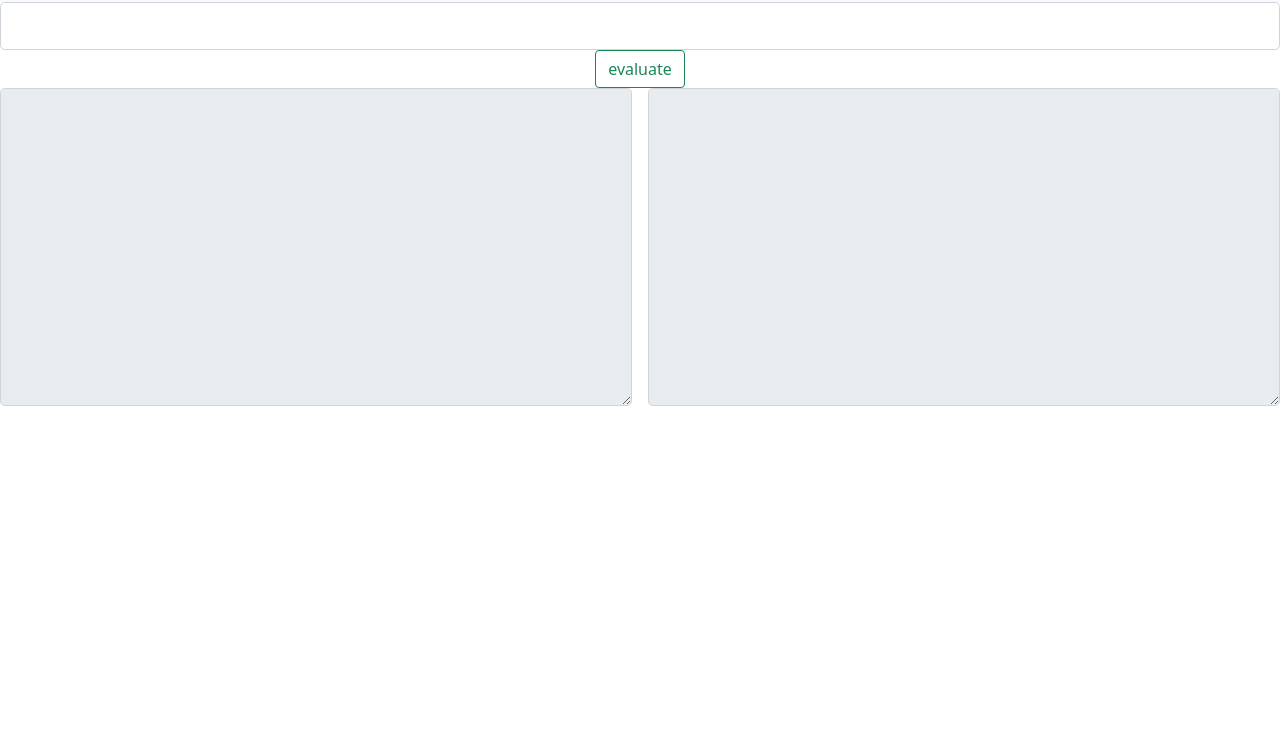
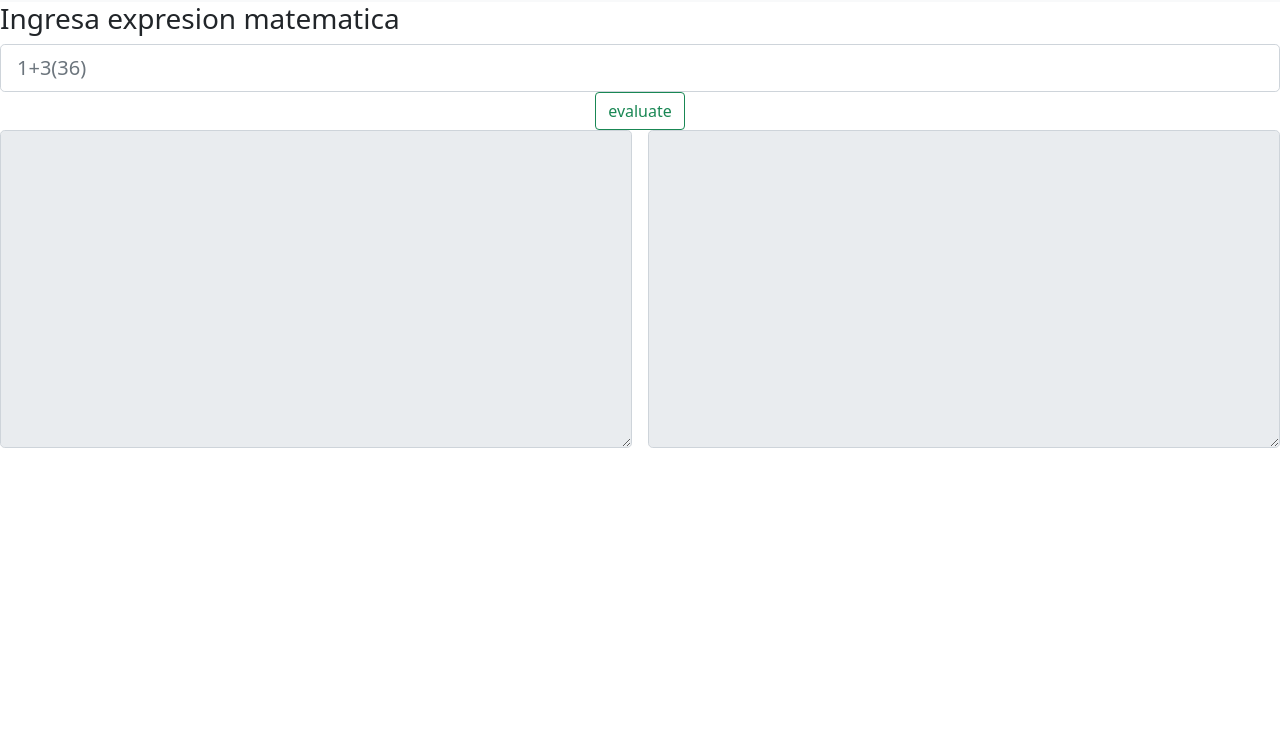
Before and after one commit to Doggo-jpg/Calculator, a website: page html/index.html in a window 1280 px wide. Shown: the part 54-800 px from the top of the page. Drawn offline with nearby package versions, Linux system fonts and the light colour scheme.

Commit message:
Update index.html

```diff
--- a/html/index.html
+++ b/html/index.html
@@ -25,8 +25,8 @@
     </div>
   </nav>
 
-
-  <input  class="form-control form-control-lg"  type="text" name="" id="expression">
+  <h3>Ingresa expresion matematica</h2>
+  <input  class="form-control form-control-lg"  type="text" placeholder="1+3(36)" name="" id="expression">
   <div class="col-md-12 text-center">
     <button class="btn btn-outline-success" id="evbtn">evaluate</button>
   </div>
```
